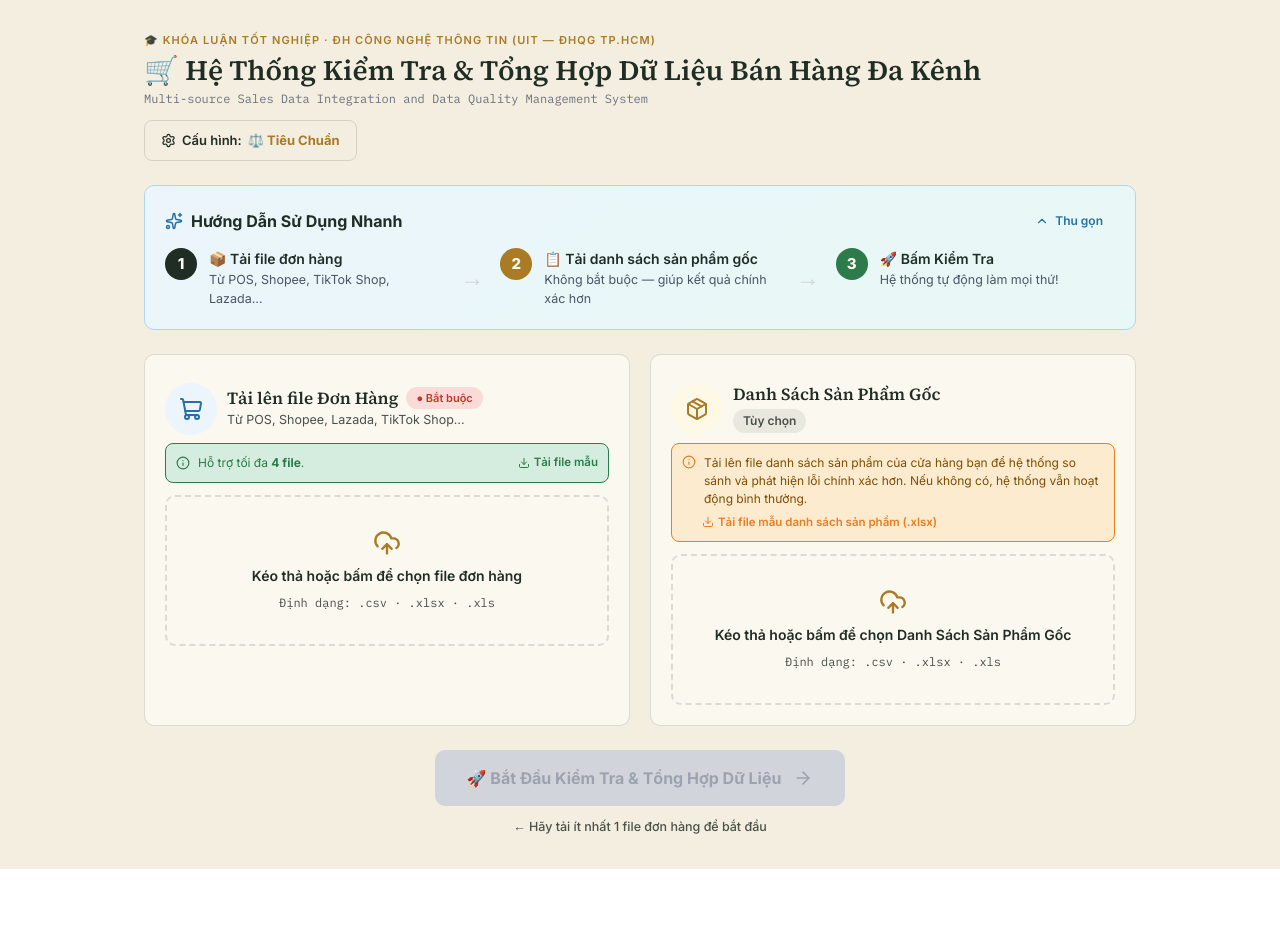
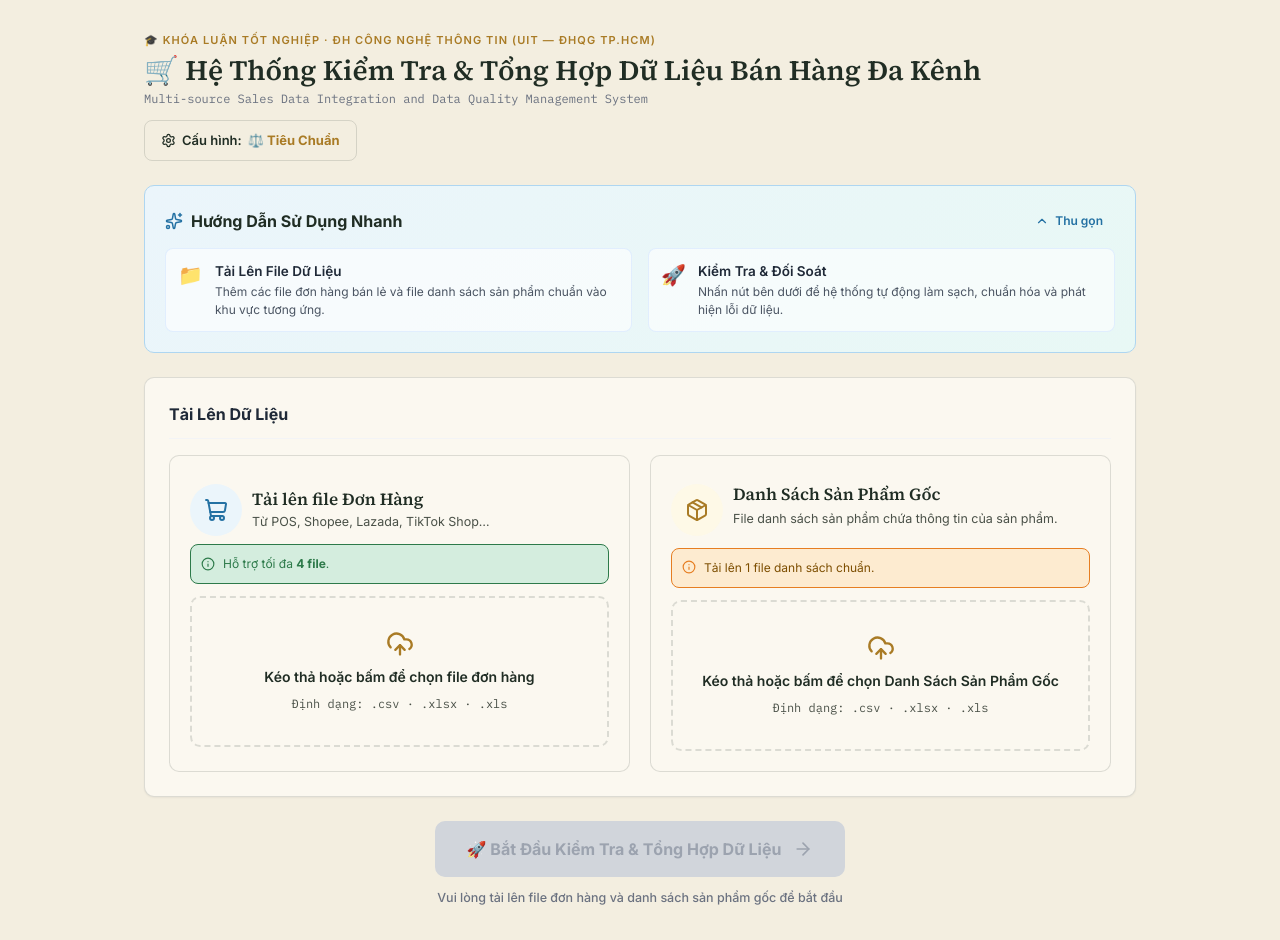
Before and after one commit to PhamAnhQuoc-HTTT/data-integration-app, a React (Vite) app: page / in a window 1280 px wide. Before the commit the page ends 869 px from the top, so only its background shows below. Built offline with nearby package versions, Linux system fonts and the light colour scheme.

Commit message:
Cập nhật giao diện v1.4

```diff
--- a/src/App.jsx
+++ b/src/App.jsx
@@ -237,7 +237,6 @@ function OrdersDropzone({ files, onAddFile, onRemoveFile, onUpdateChannelLabel,
         <div className="flex-1 min-w-0">
           <div className="flex items-center gap-2 flex-wrap">
             <h3 className="bsi-serif font-semibold text-[17px] leading-tight">Tải lên file Đơn Hàng</h3>
-            <span className="bsi-badge" style={{ background: "var(--brick-soft)", color: "var(--brick)", fontSize: "11px" }}>● Bắt buộc</span>
           </div>
           <p className="text-[12.5px] mt-0.5" style={{ color: "var(--ink-soft)" }}>Từ POS, Shopee, Lazada, TikTok Shop…</p>
         </div>
@@ -247,9 +246,6 @@ function OrdersDropzone({ files, onAddFile, onRemoveFile, onUpdateChannelLabel,
         <p className="text-[12px] flex-1" style={{ color: "var(--moss)" }}>
           Hỗ trợ tối đa <strong>{maxFiles} file</strong>.
         </p>
-        <button onClick={() => downloadSampleFile("orders")} className="flex items-center gap-1 text-[11.5px] font-semibold hover:underline whitespace-nowrap flex-shrink-0" style={{ color: "var(--moss)" }}>
-          <Download size={12} /> Tải file mẫu
-        </button>
       </div>
       {!full && (
         <>
@@ -311,7 +307,7 @@ function OrdersDropzone({ files, onAddFile, onRemoveFile, onUpdateChannelLabel,
   );
 }
 
-function UploadCard({ tag, icon: Icon, title, hint, fileState, onFile, dragKey, dragOverKey, setDragOverKey, onRemove }) {
+function UploadCard({ tag, icon: Icon = Package, title, subtitle, hint, fileState, onFile, dragKey, dragOverKey, setDragOverKey, onRemove }) {
   const inputId = `bsi-file-${tag}`;
   const handleDrop = useCallback((e) => {
     e.preventDefault();
@@ -321,35 +317,45 @@ function UploadCard({ tag, icon: Icon, title, hint, fileState, onFile, dragKey,
   }, [onFile, setDragOverKey]);
 
   return (
-    <div className="bsi-card relative p-5 pt-7 bsi-card-hover">
-      <div className="flex items-center gap-2.5 mb-2">
-        <div className="icon-circle" style={{ background: "#FEF9E7" }}>
-          <Package size={24} style={{ color: "var(--brass)" }} />
+    <div className="bsi-card relative p-5 pt-7 bsi-card-hover flex flex-col h-full justify-between">
+      <div>
+        {/* Tiêu đề & Mô tả dưới tiêu đề */}
+        <div className="flex items-start gap-2.5 mb-2">
+          <div className="icon-circle flex-shrink-0" style={{ background: "#FEF9E7" }}>
+            <Icon size={24} style={{ color: "var(--brass)" }} />
+          </div>
+          <div>
+            <h3 className="bsi-serif font-semibold text-[17px] leading-tight">{title}</h3>
+            {subtitle && (
+              <p className="text-[12.5px] mt-1" style={{ color: "var(--ink-soft)" }}>
+                {subtitle}
+              </p>
+            )}
+          </div>
         </div>
-        <div>
-          <h3 className="bsi-serif font-semibold text-[17px] leading-tight">{title}</h3>
-          <span className="bsi-badge mt-1" style={{ background: "rgba(32,45,36,0.08)", color: "var(--ink-soft)" }}>Tùy chọn</span>
-        </div>
+
+        {/* Ô màu ghi chú số lượng file / hướng dẫn */}
+        {hint && (
+          <div className="p-2.5 rounded-lg mb-3 mt-3" style={{ background: "var(--amber-warn-soft)", border: "1px solid var(--amber-warn)" }}>
+            <div className="flex items-start gap-2">
+              <Info size={14} style={{ color: "var(--amber-warn)", flexShrink: 0, marginTop: 1 }} />
+              <p className="text-[12px] flex-1" style={{ color: "#7D4E00" }}>
+                {hint}
+              </p>
+            </div>
+          </div>
+        )}
       </div>
-      <div className="p-2.5 rounded-lg mb-3" style={{ background: "var(--amber-warn-soft)", border: "1px solid var(--amber-warn)" }}>
-        <div className="flex items-start gap-2">
-          <Info size={14} style={{ color: "var(--amber-warn)", flexShrink: 0, marginTop: 1 }} />
-          <p className="text-[12px] flex-1" style={{ color: "#7D4E00" }}>
-            {hint}
-          </p>
-        </div>
-        <button onClick={() => downloadSampleFile("catalog")} className="flex items-center gap-1 text-[11.5px] font-semibold hover:underline mt-1.5 pl-5" style={{ color: "var(--amber-warn)" }}>
-          <Download size={12} /> Tải file mẫu danh sách sản phẩm (.xlsx)
-        </button>
-      </div>
+
+      {/* Khu vực Dropzone */}
       {!fileState ? (
         <>
           <label htmlFor={inputId}
-            className={`bsi-dropzone ${dragOverKey === dragKey ? "drag" : ""} flex flex-col items-center justify-center gap-2 py-8 px-3 cursor-pointer text-center`}
+            className={`bsi-dropzone ${dragOverKey === dragKey ? "drag" : ""} flex flex-col items-center justify-center gap-2 py-8 px-3 cursor-pointer text-center flex-1`}
             onDragOver={(e) => { e.preventDefault(); setDragOverKey(dragKey); }}
             onDragLeave={() => setDragOverKey(null)} onDrop={handleDrop}>
             <UploadCloud size={28} style={{ color: "var(--brass)" }} />
-            <span className="text-[14px] font-semibold">Kéo thả hoặc bấm để chọn Danh Sách Sản Phẩm Gốc</span>
+            <span className="text-[14px] font-semibold">Kéo thả hoặc bấm để chọn {title}</span>
             <span className="text-[12px] bsi-mono" style={{ color: "var(--ink-soft)" }}>Định dạng: .csv · .xlsx · .xls</span>
           </label>
           <input id={inputId} type="file" accept=".csv,.xlsx,.xls" className="hidden"
@@ -363,13 +369,19 @@ function UploadCard({ tag, icon: Icon, title, hint, fileState, onFile, dragKey,
               <span className="text-[13px] font-semibold truncate">{fileState.fileName}</span>
             </div>
             <div className="flex items-center gap-2">
-              <span className="text-[12px] font-medium bsi-mono px-2 py-0.5 rounded" style={{ background: "white", color: "var(--moss)" }}>{fileState.dataRows.length} sản phẩm</span>
-              <button onClick={onRemove} aria-label="Xóa tệp" className="p-1 rounded hover:bg-red-100 transition"><Trash2 size={15} style={{ color: "var(--brick)" }} /></button>
+              <span className="text-[12px] font-medium bsi-mono px-2 py-0.5 rounded" style={{ background: "white", color: "var(--moss)" }}>
+                {fileState.dataRows?.length || 0} sản phẩm
+              </span>
+              <button onClick={onRemove} aria-label="Xóa tệp" className="p-1 rounded hover:bg-red-100 transition">
+                <Trash2 size={15} style={{ color: "var(--brick)" }} />
+              </button>
             </div>
           </div>
           <div className="flex flex-wrap gap-1.5 mt-2">
-            {Object.entries(fileState.mapping).filter(([k, i]) => k !== "branchColumns" && i >= 0).map(([f]) => (
-              <span key={f} className="bsi-badge" style={{ background: "white", color: "var(--ink-soft)", fontSize: "11px" }}>{FIELD_LABELS[f]}</span>
+            {fileState.mapping && Object.entries(fileState.mapping).filter(([k, i]) => k !== "branchColumns" && i >= 0).map(([f]) => (
+              <span key={f} className="bsi-badge" style={{ background: "white", color: "var(--ink-soft)", fontSize: "11px" }}>
+                {FIELD_LABELS?.[f] || f}
+              </span>
             ))}
           </div>
         </div>
@@ -822,7 +834,7 @@ export default function DataIntegrationTool() {
         {/* STEP: UPLOAD */}
         {step === "upload" && (
           <>
-            {/* Hướng dẫn nhanh */}
+            {/* Khung Hướng Dẫn Sử Dụng Nhanh */}
             <div className="bsi-card p-5 mb-6" style={{ background: "linear-gradient(135deg, #EBF5FB 0%, #E8F8F5 100%)", borderColor: "#AED6F1" }}>
               <div className="flex items-center justify-between mb-3">
                 <h2 className="font-bold text-[16px] flex items-center gap-2">
@@ -838,28 +850,19 @@ export default function DataIntegrationTool() {
                 </button>
               </div>
               {showGuide && (
-                <div className="flex flex-col md:flex-row gap-4">
-                  <div className="flex items-start gap-3 flex-1">
-                    <div className="step-badge bg-blue-600 text-white">1</div>
+                <div className="grid grid-cols-1 md:grid-cols-2 gap-4">
+                  <div className="bg-white/60 p-3 rounded-lg border border-blue-100/80 flex items-start gap-3">
+                    <span className="text-xl">📁</span>
                     <div>
-                      <p className="font-semibold text-[14px]">📦 Tải file đơn hàng</p>
-                      <p className="text-[12.5px] text-gray-600 mt-0.5">Từ POS, Shopee, TikTok Shop, Lazada…</p>
-                    </div>
-                  </div>
-                  <div className="hidden md:flex items-center text-gray-300 text-2xl">→</div>
-                  <div className="flex items-start gap-3 flex-1">
-                    <div className="step-badge" style={{ background: "var(--brass)" }}>2</div>
+                      <p className="font-semibold text-[13.5px] text-gray-800">Tải Lên File Dữ Liệu</p>
+                      <p className="text-[12px] text-gray-600 mt-0.5">Thêm các file đơn hàng bán lẻ và file danh sách sản phẩm chuẩn vào khu vực tương ứng.</p>
+                    </div>
+                  </div>
+                  <div className="bg-white/60 p-3 rounded-lg border border-blue-100/80 flex items-start gap-3">
+                    <span className="text-xl">🚀</span>
                     <div>
-                      <p className="font-semibold text-[14px]">📋 Tải danh sách sản phẩm gốc</p>
-                      <p className="text-[12.5px] text-gray-600 mt-0.5">Không bắt buộc — giúp kết quả chính xác hơn</p>
-                    </div>
-                  </div>
-                  <div className="hidden md:flex items-center text-gray-300 text-2xl">→</div>
-                  <div className="flex items-start gap-3 flex-1">
-                    <div className="step-badge" style={{ background: "var(--moss)" }}>3</div>
-                    <div>
-                      <p className="font-semibold text-[14px]">🚀 Bấm Kiểm Tra</p>
-                      <p className="text-[12.5px] text-gray-600 mt-0.5">Hệ thống tự động làm mọi thứ!</p>
+                      <p className="font-semibold text-[13.5px] text-gray-800">Kiểm Tra & Đối Soát</p>
+                      <p className="text-[12px] text-gray-600 mt-0.5">Nhấn nút bên dưới để hệ thống tự động làm sạch, chuẩn hóa và phát hiện lỗi dữ liệu.</p>
                     </div>
                   </div>
                 </div>
@@ -876,16 +879,47 @@ export default function DataIntegrationTool() {
               </div>
             )}
 
-            <div className="grid grid-cols-1 md:grid-cols-2 gap-5 mb-6">
-              <OrdersDropzone files={orderFiles} onAddFile={addOrderFile} onRemoveFile={removeOrderFile}
-                onUpdateChannelLabel={updateChannelLabel}
-                maxFiles={MAX_ORDER_FILES} dragKey="orders" dragOverKey={dragOverKey} setDragOverKey={setDragOverKey} />
-              <UploadCard tag="catalog" icon={Package} title="Danh Sách Sản Phẩm Gốc"
-                hint="Tải lên file danh sách sản phẩm của cửa hàng bạn để hệ thống so sánh và phát hiện lỗi chính xác hơn. Nếu không có, hệ thống vẫn hoạt động bình thường."
-                fileState={catalogFile} onFile={setCatalog} onRemove={() => setCatalogFile(null)}
-                dragKey="catalog" dragOverKey={dragOverKey} setDragOverKey={setDragOverKey} />
+            {/* KHU VỰC TẢI FILE GỘP CHUNG (CONTAINER CHÍNH) */}
+            <div className="bsi-card p-6 mb-6 bg-white border border-gray-200 rounded-xl shadow-sm">
+              <div className="mb-4 pb-3 border-b border-gray-100 flex items-center justify-between">
+                <div>
+                  <h3 className="font-bold text-[16px] text-gray-800">Tải Lên Dữ Liệu</h3>
+                </div>
+              </div>
+
+              <div className="grid grid-cols-1 md:grid-cols-2 gap-5">
+                {/* Phần 1: File đơn hàng */}
+                <OrdersDropzone
+                  files={orderFiles}
+                  onAddFile={addOrderFile}
+                  onRemoveFile={removeOrderFile}
+                  onUpdateChannelLabel={updateChannelLabel}
+                  maxFiles={MAX_ORDER_FILES}
+                  subtitle="Từ POS, Shopee, Lazada, TikTok Shop..."
+                  hint="Hỗ trợ tối đa 4 file."
+                  dragKey="orders"
+                  dragOverKey={dragOverKey}
+                  setDragOverKey={setDragOverKey}
+                />
+
+                {/* Phần 2: Danh sách sản phẩm gốc */}
+                <UploadCard
+                  tag="catalog"
+                  icon={Package}
+                  title="Danh Sách Sản Phẩm Gốc"
+                  subtitle="File danh sách sản phẩm chứa thông tin của sản phẩm."
+                  hint="Tải lên 1 file danh sách chuẩn."
+                  fileState={catalogFile}
+                  onFile={setCatalog}
+                  onRemove={() => setCatalogFile(null)}
+                  dragKey="catalog"
+                  dragOverKey={dragOverKey}
+                  setDragOverKey={setDragOverKey}
+                />
+              </div>
             </div>
 
+            {/* NÚT BẮT ĐẦU & TRẠNG THÁI */}
             <div className="flex flex-col items-center gap-3">
               <button
                 onClick={readyToProcess ? processAll : undefined}
@@ -895,13 +929,23 @@ export default function DataIntegrationTool() {
                 🚀 Bắt Đầu Kiểm Tra & Tổng Hợp Dữ Liệu
                 <ArrowRight size={20} />
               </button>
-              {readyToProcess ? (
-                <p className="text-[12.5px] font-medium" style={{ color: "var(--moss)" }}>
-                  ✅ Sẵn sàng! Đã tải {orderFiles.length} file đơn hàng{catalogFile ? " + 1 danh sách sản phẩm" : ""}.
+
+              {/* Thông báo trạng thái động */}
+              {orderFiles.length === 0 && !catalogFile ? (
+                <p className="text-[12.5px] font-medium text-gray-500">
+                  Vui lòng tải lên file đơn hàng và danh sách sản phẩm gốc để bắt đầu
+                </p>
+              ) : orderFiles.length === 0 ? (
+                <p className="text-[12.5px] font-medium text-amber-600">
+                  ⚠️ Thiếu file đơn hàng! Vui lòng tải thêm file đơn hàng.
+                </p>
+              ) : !catalogFile ? (
+                <p className="text-[12.5px] font-medium text-amber-600">
+                  ⚠️ Thiếu danh sách sản phẩm gốc! Vui lòng tải thêm file gốc để đối soát.
                 </p>
               ) : (
-                <p className="text-[12.5px] font-medium" style={{ color: "var(--ink-soft)" }}>
-                  ← Hãy tải ít nhất 1 file đơn hàng để bắt đầu
+                <p className="text-[12.5px] font-medium" style={{ color: "var(--moss)" }}>
+                  ✓ Đã tải đủ {orderFiles.length} file đơn hàng và danh sách sản phẩm gốc. Sẵn sàng kiểm tra!
                 </p>
               )}
             </div>
```
